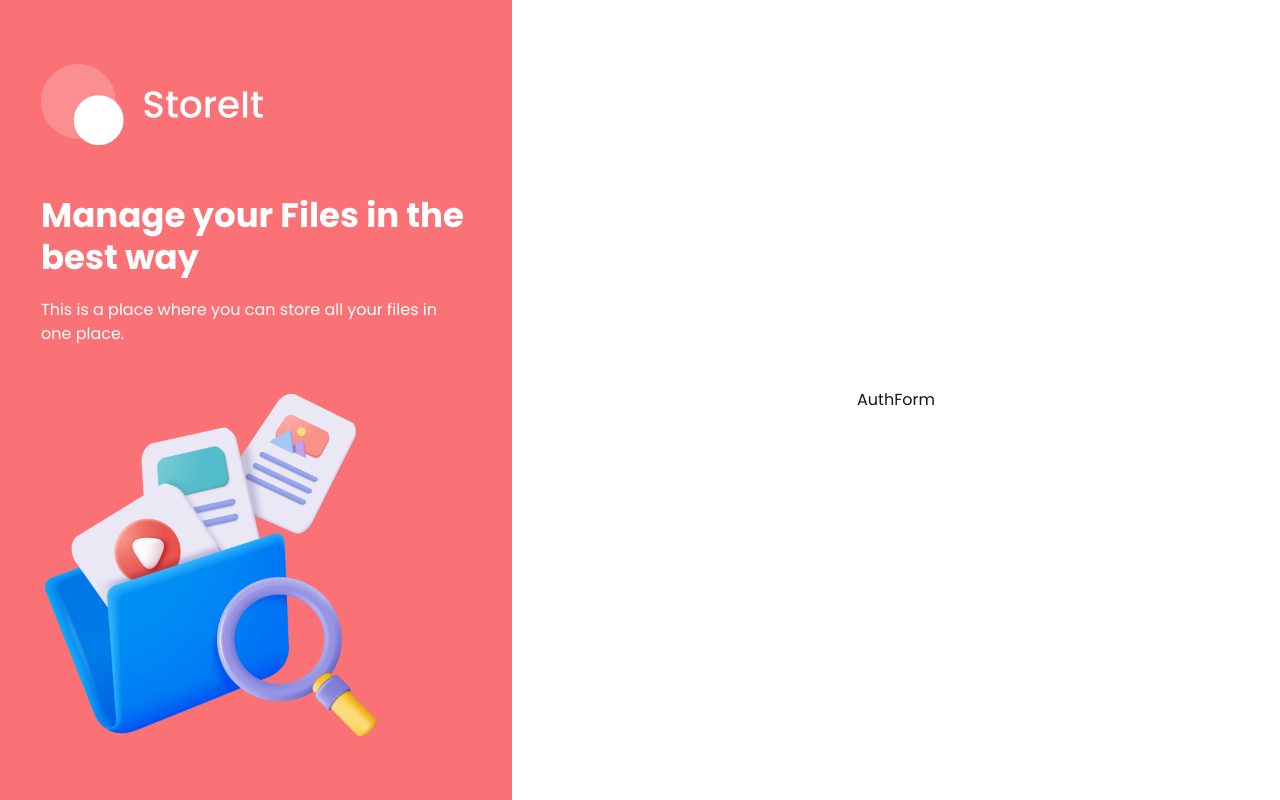
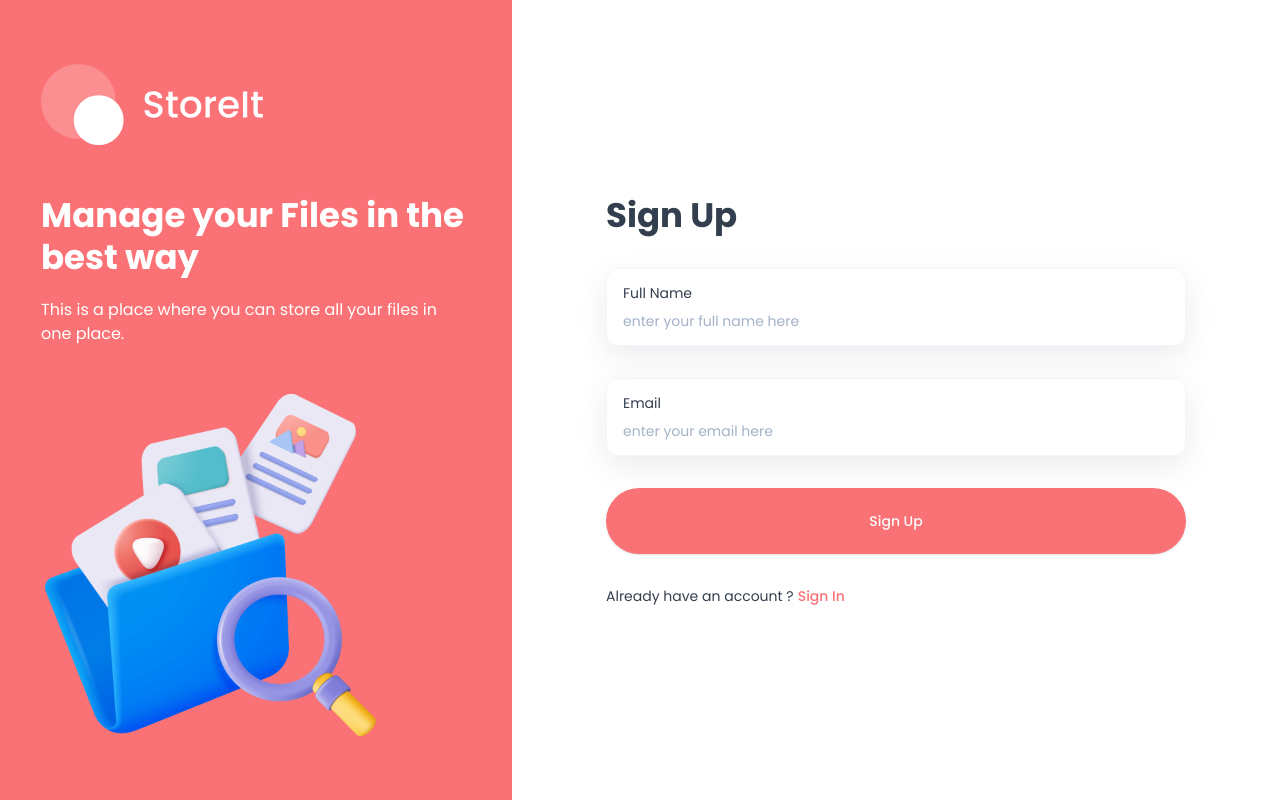
Before and after one commit to BunnyEncoder20/store_it, a Next.js app: page /sign-up in a window 1280 px wide. Built offline with nearby package versions, Linux system fonts and the light colour scheme.

Commit message:
auth form UI completed

```diff
--- a/components/AuthForm.tsx
+++ b/components/AuthForm.tsx
@@ -1,9 +1,158 @@
-import React from "react";
+"use client";
 
+import { useState } from "react";
+import { useForm } from "react-hook-form";
+import Image from "next/image";
+import Link from "next/link";
+
+// custom types
 type FormType = "sign-in" | "sign-up";
 
+// zod import
+import { z } from "zod";
+import { zodResolver } from "@hookform/resolvers/zod";
+
+// UI imports
+import { Button } from "@/components/ui/button";
+import {
+  Form,
+  FormControl,
+  FormDescription,
+  FormField,
+  FormItem,
+  FormLabel,
+  FormMessage,
+} from "@/components/ui/form";
+import { Input } from "@/components/ui/input";
+
+// form schema
+const authFormSchema = (formType: FormType) => {
+  return z.object({
+    email: z.string().email(),
+    fullname: formType === "sign-up"
+      ? z.string().min(2).max(50)
+      : z.string().optional(),
+  });
+};
+
+// current component⚛️
 const AuthForm = ({ type }: { type: FormType }) => {
-  return <div>AuthForm</div>;
+  // states
+  const [isLoading, setIsLoading] = useState(false);
+  const [errorMessage, setErrorMessage] = useState("");
+
+  // 1. Define your form.
+  const formSchema = authFormSchema(type);
+  const form = useForm<z.infer<typeof formSchema>>({
+    resolver: zodResolver(formSchema),
+    defaultValues: {
+      fullname: "",
+      email: "",
+    },
+  });
+
+  // 2. Define a submit handler.
+  const onSubmit = async (values: z.infer<typeof formSchema>) => {
+    console.log(values);
+  };
+
+  return (
+    <>
+      <Form {...form}>
+        <form onSubmit={form.handleSubmit(onSubmit)} className="auth-form">
+          {/* sigup or signin */}
+          <h1 className="form-title">
+            {type === "sign-in" ? "Sign In" : "Sign Up"}
+          </h1>
+          {/* fullname */}
+          {type === "sign-up" && (
+            <FormField
+              control={form.control}
+              name="fullname"
+              render={({ field }) => (
+                <FormItem>
+                  <div className="shad-form-item">
+                    <FormLabel className="shad-form-label">Full Name</FormLabel>
+
+                    <FormControl>
+                      <Input
+                        placeholder="enter your full name here"
+                        {...field}
+                        className="shad-input"
+                      />
+                    </FormControl>
+                  </div>
+
+                  <FormMessage className="shad-form-message" />
+                </FormItem>
+              )}
+            />
+          )}
+
+          {/* email */}
+          <FormField
+            control={form.control}
+            name="email"
+            render={({ field }) => (
+              <FormItem>
+                <div className="shad-form-item">
+                  <FormLabel className="shad-form-label">Email</FormLabel>
+
+                  <FormControl>
+                    <Input
+                      placeholder="enter your email here"
+                      {...field}
+                      className="shad-input"
+                    />
+                  </FormControl>
+                </div>
+
+                <FormMessage className="shad-form-message" />
+              </FormItem>
+            )}
+          />
+
+          {/* submit button */}
+          <Button
+            type="submit"
+            disabled={isLoading}
+            className="form-submit-button"
+          >
+            {type === "sign-in" ? "Sign In" : "Sign Up"}
+
+            {isLoading && (
+              <Image
+                src="/assets/icons/loader.svg"
+                alt="loader"
+                height={24}
+                width={24}
+                className="animate-spin ml-2"
+              />
+            )}
+          </Button>
+
+          {/* error messages */}
+          {errorMessage && <p className="error-message">*{errorMessage}</p>}
+
+          {/* don't/already have account ? */}
+          <div className="body-2 flex jsutify-center">
+            <p className="text-light-100">
+              {type === "sign-in"
+                ? "Don't have an account ?"
+                : "Already have an account ?"}
+            </p>
+            <Link
+              href={type === "sign-in" ? "/sign-up" : "/sign-in"}
+              className="ml-1 font-medium text-brand"
+            >
+              {type === "sign-in" ? "Sign Up" : "Sign In"}
+            </Link>
+          </div>
+        </form>
+      </Form>
+      {/* Todo: OTP verification */}
+    </>
+  );
 };
 
 export default AuthForm;
--- /dev/null
+++ b/components/ui/input.tsx
@@ -0,0 +1,22 @@
+import * as React from "react"
+
+import { cn } from "@/lib/utils"
+
+const Input = React.forwardRef<HTMLInputElement, React.ComponentProps<"input">>(
+  ({ className, type, ...props }, ref) => {
+    return (
+      <input
+        type={type}
+        className={cn(
+          "flex h-9 w-full rounded-md border border-neutral-200 bg-transparent px-3 py-1 text-base shadow-sm transition-colors file:border-0 file:bg-transparent file:text-sm file:font-medium file:text-neutral-950 placeholder:text-neutral-500 focus-visible:outline-none focus-visible:ring-1 focus-visible:ring-neutral-950 disabled:cursor-not-allowed disabled:opacity-50 md:text-sm dark:border-neutral-800 dark:file:text-neutral-50 dark:placeholder:text-neutral-400 dark:focus-visible:ring-neutral-300",
+          className
+        )}
+        ref={ref}
+        {...props}
+      />
+    )
+  }
+)
+Input.displayName = "Input"
+
+export { Input }
```
Also changed, not shown: 1 other file (tests, documents, lock files or other folders).
